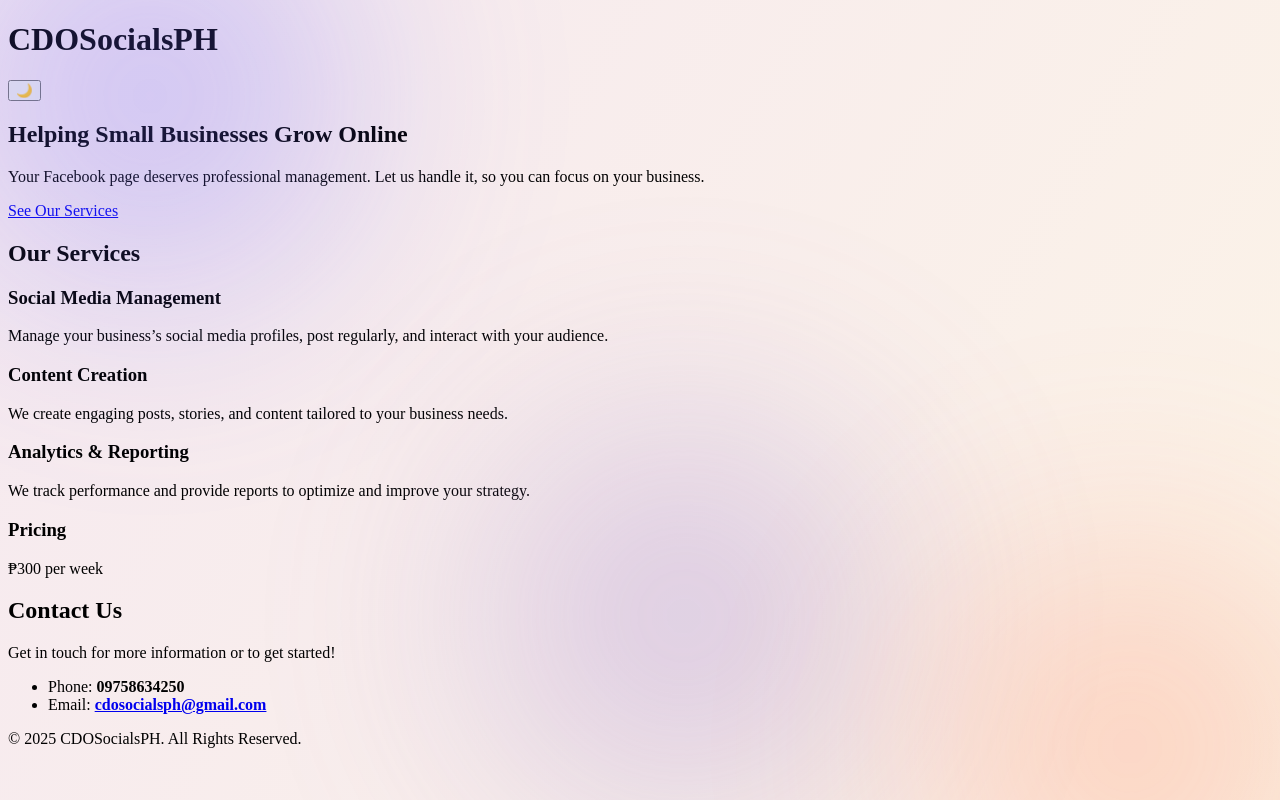
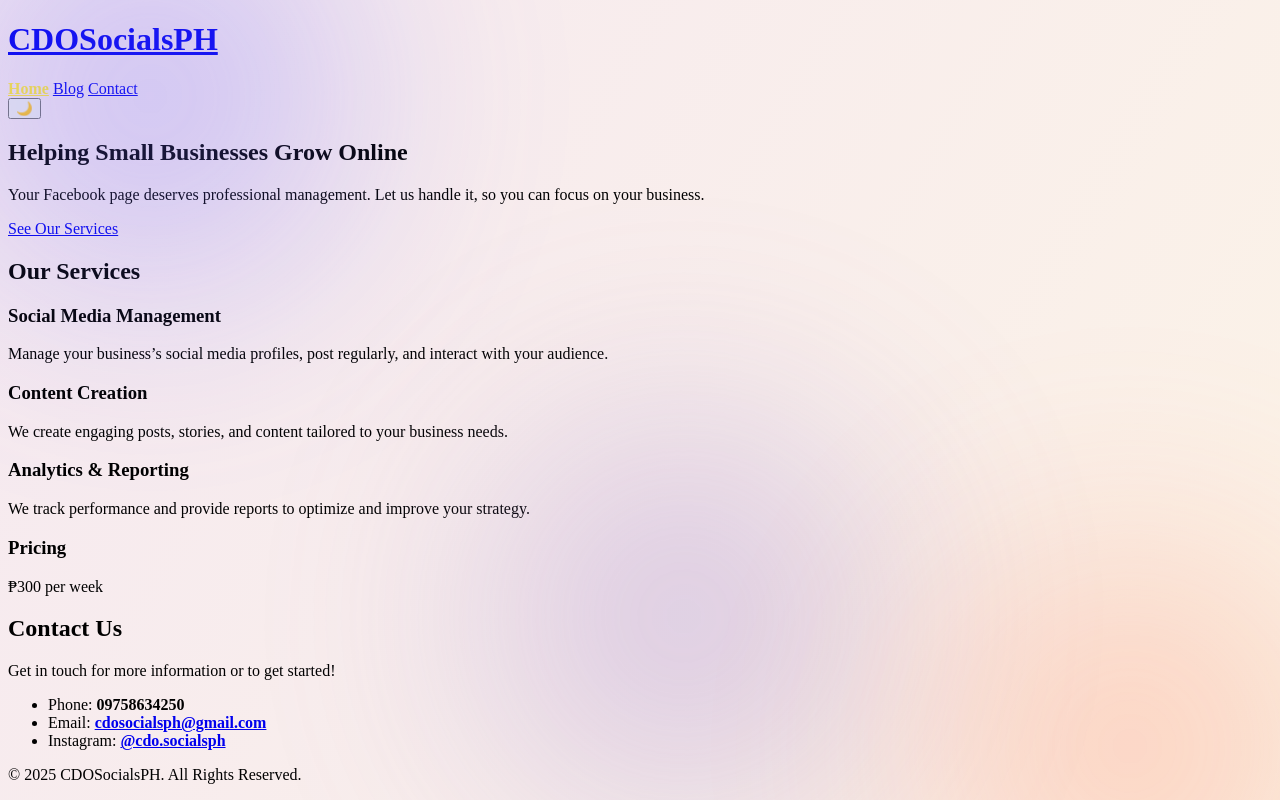
Before and after one commit to cdosocialsph-web/social-media-management-site, a plain HTML site: page index.html in a window 1280 px wide. Drawn offline with Linux system fonts and the light colour scheme.

Commit message:
Update index.html

```diff
--- a/index.html
+++ b/index.html
@@ -10,15 +10,20 @@
 <body>
   <header>
     <div class="container">
-      <h1>CDOSocialsPH</h1>
+      <h1><a href="index.html" class="logo">CDOSocialsPH</a></h1>
+
+      <nav>
+        <a href="index.html" class="nav-link active">Home</a>
+        <a href="blog.html" class="nav-link">Blog</a>
+        <a href="#contact" class="nav-link">Contact</a>
+      </nav>
+
       <button class="theme-toggle">🌙</button>
     </div>
   </header>
 
-  <!-- 🎨 Background blobs layer -->
-  <div class="background-blobs">
-    <div></div>
-  </div>
+  <!-- 🎨 Floating background blobs -->
+  <div class="background-blobs"><div></div></div>
 
   <section class="hero">
     <h2>Helping Small Businesses Grow Online</h2>
@@ -28,18 +33,22 @@
 
   <section id="services" class="services">
     <h2>Our Services</h2>
+
     <div class="service-item">
       <h3>Social Media Management</h3>
       <p>Manage your business’s social media profiles, post regularly, and interact with your audience.</p>
     </div>
+
     <div class="service-item">
       <h3>Content Creation</h3>
       <p>We create engaging posts, stories, and content tailored to your business needs.</p>
     </div>
+
     <div class="service-item">
       <h3>Analytics & Reporting</h3>
       <p>We track performance and provide reports to optimize and improve your strategy.</p>
     </div>
+
     <div class="price">
       <h3>Pricing</h3>
       <p>₱300 per week</p>
@@ -52,6 +61,7 @@
     <ul>
       <li>Phone: <strong>09758634250</strong></li>
       <li>Email: <strong><a href="mailto:cdosocialsph@gmail.com">cdosocialsph@gmail.com</a></strong></li>
+      <li>Instagram: <strong><a href="https://www.instagram.com/cdo.socialsph/" target="_blank">@cdo.socialsph</a></strong></li>
     </ul>
   </section>
 
```
